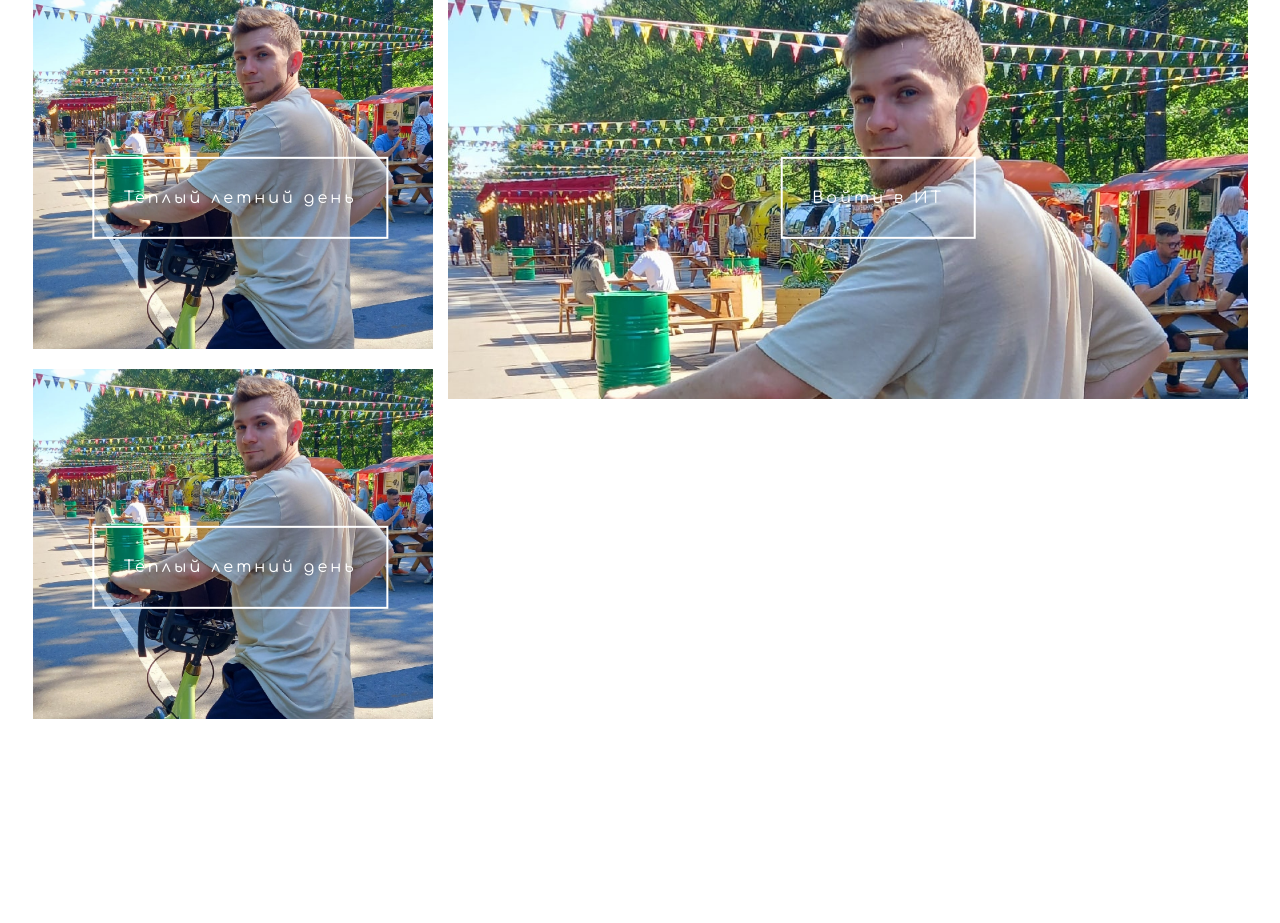
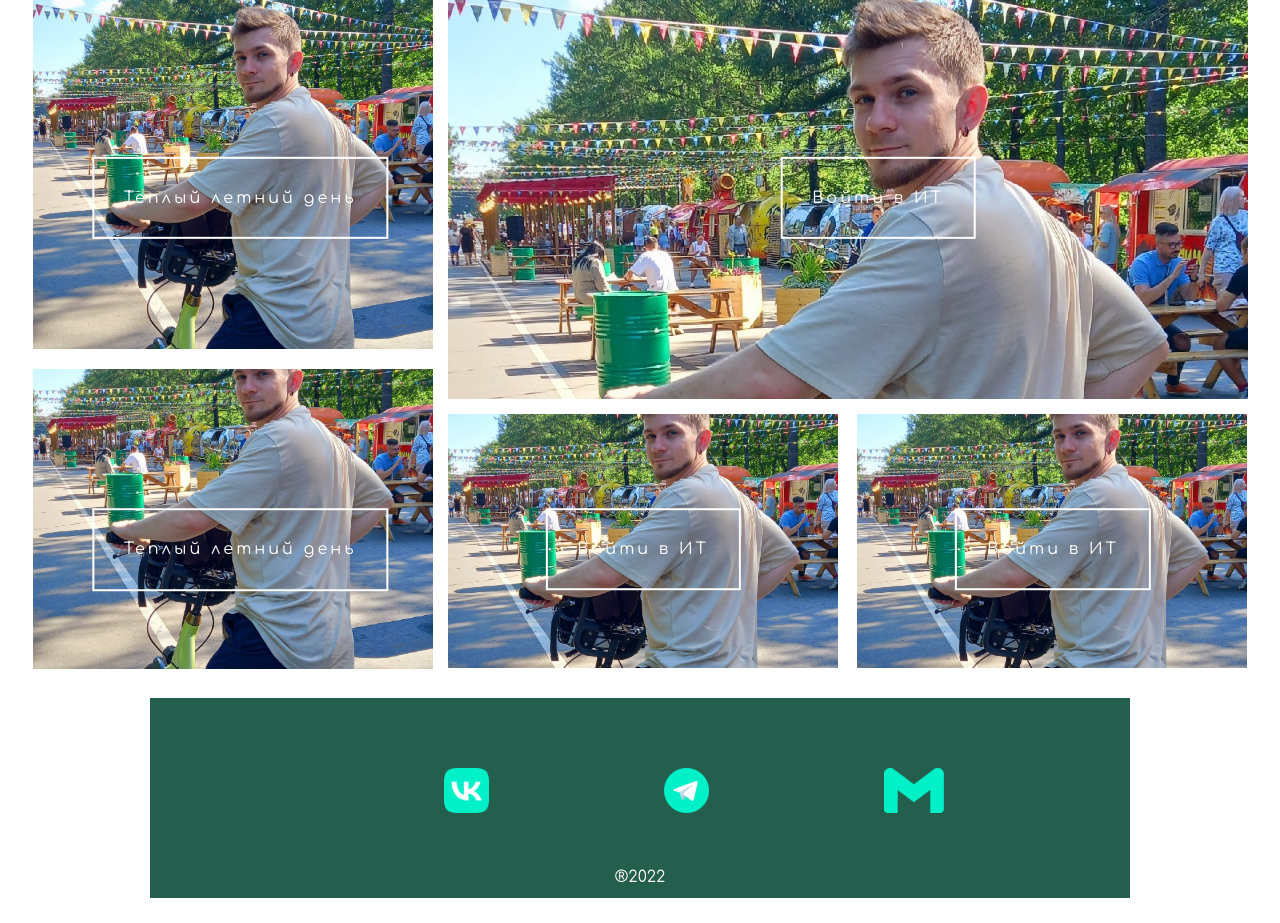
Before and after one commit to Vorobeey/my-pet-site, a Django app: page /blog/ in a window 1280 px wide. Shown: the part 215-1138 px from the top of the page. Before the commit the page ends 934 px from the top, so only its background shows below. Run offline with Django 4.2, Linux system fonts and the light colour scheme.

Commit message:
Update .html and .css

```diff
--- a/petsite/blog/static/main.css
+++ b/petsite/blog/static/main.css
@@ -234,19 +234,19 @@ template {
 .blog2 {
     display: inline-block;
     width: 400px;
-    height: 350px;
+    height: 300px;
     overflow: hidden;
     margin-top: 15px;
 }
 .blog2 img {
     transition: .5s;
     width: 400px;
-    height: 400px;
+    height: 300px;
     object-fit: cover;
 }
 .blog2-text-center {
     position: absolute;
-    transform: translate(20%, -300%);
+    transform: translate(20%, -200%);
     border: 2px solid white;
     padding: 30px 30px;
     color: white;
@@ -256,13 +256,14 @@ template {
 .blog2:hover img {
     transform: scale(1.2);
 }
-.blog2:hover .blog1-text-center {
+.blog2:hover .blog2-text-center {
     background-color:#63f0c8
 }
 .container-right {
     display: flex;
     position: relative;
     justify-content: right;
+    flex-direction: column;
 }
 .blog3 {
     display: inline-block;
@@ -278,7 +279,7 @@ template {
     object-fit: cover;
     object-position: 0px -150px;
 }
-.text-center {
+.blog3-text-center {
     position: absolute;
     transform: translate(170%, -300%);
     border: 2px solid white;
@@ -290,6 +291,91 @@ template {
 .blog3:hover img {
     transform: scale(1.2);
 }
-.blog3:hover .text-center {
+.blog3:hover .blog3-text-center {
     background-color:#63f0c8
 }
+.conrainer-blog-4-5 {
+    display: flex;
+    flex-direction: row;
+    justify-content: space-between;
+}
+.blog4 {
+    display: inline-block;
+    width: 390.15px;
+    height: 254px;
+    overflow: hidden;
+    margin-left: 15px;
+    margin-top: 15px;
+}
+.blog4 img {
+    transition: .5s;
+    width: 390.15px;
+    height: 254px;
+    object-fit: cover;
+    object-position: 0px -100px;
+}
+.blog4-text-center {
+    position: absolute;
+    transform: translate(50%, -200%);
+    border: 2px solid white;
+    padding: 30px 30px;
+    color: white;
+    letter-spacing: 3px;
+    transition: .7s;
+}
+.blog4:hover img {
+    transform: scale(1.2);
+}
+.blog4:hover .blog4-text-center {
+    background-color:#63f0c8
+}
+.blog5 {
+    display: inline-block;
+    width: 390.15px;
+    height: 254px;
+    overflow: hidden;
+    margin-left: 15px;
+    margin-top: 15px;
+}
+.blog5 img {
+    transition: .5s;
+    width: 390.15px;
+    height: 254px;
+    object-fit: cover;
+    object-position: 0px -100px;
+}
+.blog5-text-center {
+    position: absolute;
+    transform: translate(50%, -200%);
+    border: 2px solid white;
+    padding: 30px 30px;
+    color: white;
+    letter-spacing: 3px;
+    transition: .7s;
+}
+.blog5:hover img {
+    transform: scale(1.2);
+}
+.blog5:hover .blog5-text-center {
+    background-color:#63f0c8
+}
+.footer-container {
+    background-color: #245e4d;
+    margin: 25px 150px;
+    width: auto;
+    height: 200px;
+}
+.footer-container-logo {
+    padding: 70px 30%;
+}
+.footer-logo {
+    display: flex;
+    flex-direction: row;
+    justify-content: space-between;
+    width: 500px;
+}
+.footer-text {
+    margin: -20px 0px;
+    text-align: center;
+    color: white;
+}
--- a/petsite/blog/templates/index.html
+++ b/petsite/blog/templates/index.html
@@ -60,37 +60,56 @@
         <div class="main-container">
             <div class="container-left">
                 <div class="blog1">
-                    <a href="#">
-                    <img src="../static/img/blog1.jpg" alt="blog1">
+                    <a href="#"><img src="../static/img/blog1.jpg" alt="blog1">
                     <div class="blog1-text-center">
                         Теплый летний день
-                    </div>
-                    </a>
+                    </div></a>
                 </div>
                 <div class="blog2">
-                    <a href="#">
-                    <img src="../static/img/blog1.jpg" alt="blog2">
+                    <a href="#"><img src="../static/img/blog1.jpg" alt="blog2">
                     <div class="blog2-text-center">
                         Теплый летний день
-                    </div>
-                    </a>
+                    </div></a>
                 </div>
             </div>
             <div class="container-right">
                 <div class="blog3">
-                    <a href="#">
-                    <img src="../static/img/blog1.jpg" alt="blog3">
-                    <div class="text-center">
+                    <a href="#"><img src="../static/img/blog1.jpg" alt="blog3">
+                    <div class="blog3-text-center">
                         Войти в ИТ
+                    </div></a>
+                </div>
+                <div class="container-blog-4-5">
+                    <div class="blog4">
+                        <a href="#"><img src="../static/img/blog1.jpg" alt="blog4">
+                        <div class="blog4-text-center">
+                            Войти в ИТ
+                        </div></a>
                     </div>
-                    </a>
+                    <div class="blog5">
+                        <a href="#"><img src="../static/img/blog1.jpg" alt="blog5">
+                        <div class="blog5-text-center">
+                            Войти в ИТ
+                        </div></a>
+                    </div>
                 </div>
             </div>
         </div>
     </main>
 
     <footer class="footer">
-
+        <div class="footer-container">
+            <div class="footer-container-logo">
+                <div class="footer-logo">
+                    <a href="https://vk.com" target="_blank"><img src="../static/img/vk-icon.png" alt="vk" width="45px"></a>
+                    <a href="https://t.me/Vorobeeeeey" target="_blank"><img src="../static/img/tg-icon.png" alt="tg" width="45px"></a>
+                    <a href="mailto:vorobeytvgame@gmail.com"><img src="../static/img/gmail-icon.png" alt="gmail" height="45px"></a>
+                </div>
+            </div>
+            <div class="footer-text">
+                ®2022
+            </div>
+        </div>
     </footer>
 </body>
 </html>
```
Also changed, not shown: petsite/blog/static/img/blog1-back.png (added), 1 other file.
